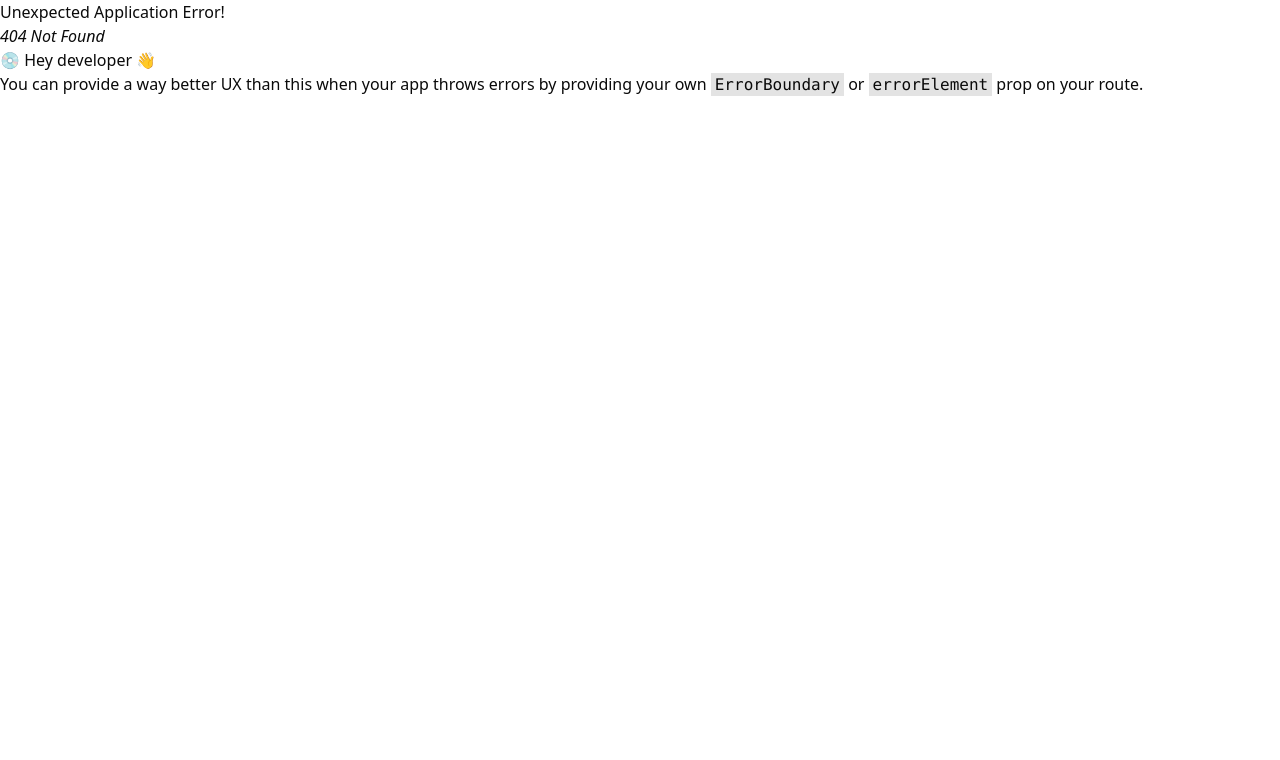
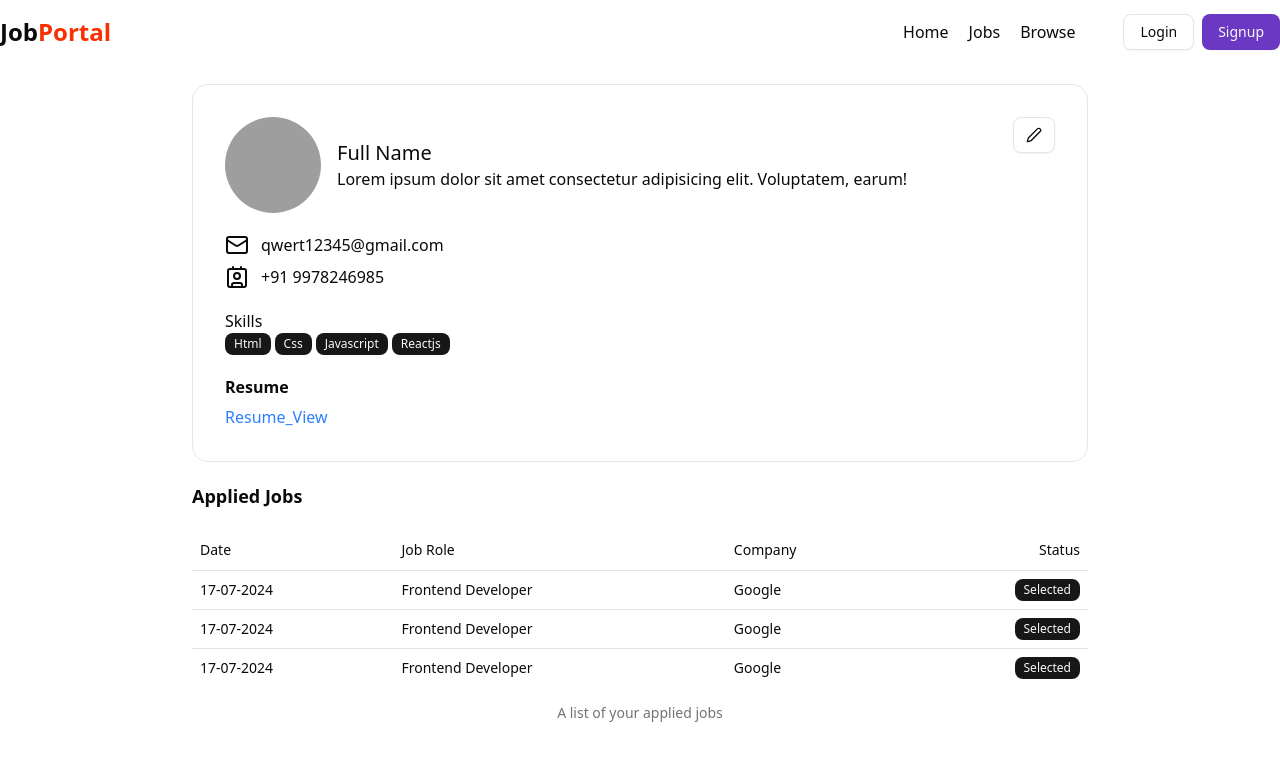
Before and after one commit to DhananjoyShaw/job-portal, a React (Vite) app in the folder frontend/: page /profile in a window 1280 px wide. Before the commit this address had no page. Shown: the top 760 px of the page. Built offline with nearby package versions, Linux system fonts and the light colour scheme; grey boxes are pictures that could not be loaded.

Commit message:
feat(ui): building user profile and job description page

```diff
--- /dev/null
+++ b/frontend/src/components/AppliedJobTable.jsx
@@ -0,0 +1,35 @@
+import React from 'react'
+import { Table, TableCaption, TableCell, TableHead, TableRow, TableBody, TableHeader } from './ui/table'
+import { Badge } from './ui/badge'
+
+const AppliedJobTable = () => {
+    return (
+        <div>
+            <Table>
+                <TableCaption>A list of your applied jobs</TableCaption>
+                <TableHeader>
+                    <TableRow>
+                        <TableHead>Date</TableHead>
+                        <TableHead>Job Role</TableHead>
+                        <TableHead>Company</TableHead>
+                        <TableHead className="text-right">Status</TableHead>
+                    </TableRow>
+                </TableHeader>
+                <TableBody>
+                    {
+                        [1, 2, 3].map((item, index) => (
+                            <TableRow key={index}>
+                                <TableCell>17-07-2024</TableCell>
+                                <TableCell>Frontend Developer</TableCell>
+                                <TableCell>Google</TableCell>
+                                <TableCell className="text-right"><Badge>Selected</Badge> </TableCell>
+                            </TableRow>
+                        ))
+                    }
+                </TableBody>
+            </Table>
+        </div>
+    )
+}
+
+export default AppliedJobTable;
--- a/frontend/src/components/Job.jsx
+++ b/frontend/src/components/Job.jsx
@@ -3,8 +3,12 @@ import { Button } from './ui/button'
 import { Bookmark } from 'lucide-react'
 import { Avatar, AvatarImage } from './ui/avatar'
 import { Badge } from './ui/badge'
+import { useNavigate } from 'react-router-dom'
 
 const Job = () => {
+    const navigate = useNavigate();
+    const JOB_ID = "qgjhwet12u4t27436638573273hdfn8y4w";
+
     return (
         <div className='p-5 rounded-md shadow-xl bg-white border border-gray-100'>
             <div className='flex items-center justify-between'>
@@ -33,7 +37,7 @@ const Job = () => {
                 <Badge className={'text-[#7209b7] font-bold'} variant="ghost">LPA</Badge>
             </div>
             <div className='flex items-center gap-4 mt-4'>
-                <Button variant="outline">Details</Button>
+                <Button onClick={() => navigate(`/description/${JOB_ID}`)} variant="outline">Details</Button>
                 <Button className="bg-[#7209b7]">Save For Later</Button>
             </div>
         </div>
--- /dev/null
+++ b/frontend/src/components/JobDescription.jsx
@@ -0,0 +1,39 @@
+import React from 'react'
+import { Badge } from './ui/badge'
+import { Button } from './ui/button'
+
+const JobDescription = () => {
+    const isApplied = false;
+
+    return (
+        <div className='max-w-7xl mx-auto my-10'>
+            <div className='flex items-center justify-between'>
+                <div>
+                    <h1 className='font-bold text-xl'>Title</h1>
+                    <div className='flex items-center gap-2 mt-4'>
+                        <Badge className={'text-blue-700 font-bold'} variant="ghost">Positions</Badge>
+                        <Badge className={'text-[#F83002] font-bold'} variant="ghost">Part Time</Badge>
+                        <Badge className={'text-[#7209b7] font-bold'} variant="ghost">LPA</Badge>
+                    </div>
+                </div>
+                <Button
+                    disabled={isApplied}
+                    className={`rounded-lg ${isApplied ? 'bg-gray-600 cursor-not-allowed' : 'bg-[#7209b7] hover:bg-[#5f32ad]'}`}>
+                    {isApplied ? 'Already Applied' : 'Apply Now'}
+                </Button>
+            </div>
+            <h1 className='border-b-2 border-b-gray-300 font-medium py-4'>Job Description</h1>
+            <div className='my-4'>
+                <h1 className='font-bold my-1'>Role: <span className='pl-4 font-normal text-gray-800'>Frontend Developer</span></h1>
+                <h1 className='font-bold my-1'>Location: <span className='pl-4 font-normal text-gray-800'>Hyderabad</span></h1>
+                <h1 className='font-bold my-1'>Description: <span className='pl-4 font-normal text-gray-800'>Lorem ipsum dolor sit amet consectetur adipisicing elit. Quibusdam, culpa! Qui amet veniam doloremque!</span></h1>
+                <h1 className='font-bold my-1'>Experience: <span className='pl-4 font-normal text-gray-800'>1+ yrs</span></h1>
+                <h1 className='font-bold my-1'>Salary: <span className='pl-4 font-normal text-gray-800'>10 LPA</span></h1>
+                <h1 className='font-bold my-1'>Total Applicants: <span className='pl-4 font-normal text-gray-800'>10</span></h1>
+                <h1 className='font-bold my-1'>Posted Date: <span className='pl-4 font-normal text-gray-800'>14-04-2025</span></h1>
+            </div>
+        </div>
+    )
+}
+
+export default JobDescription;
--- /dev/null
+++ b/frontend/src/components/Profile.jsx
@@ -0,0 +1,64 @@
+import React from 'react'
+import Navbar from './shared/Navbar'
+import { Avatar, AvatarImage } from './ui/avatar'
+import { Button } from './ui/button'
+import { Contact, Mail, Pen } from 'lucide-react'
+import { Badge } from './ui/badge'
+import { Label } from './ui/label'
+import AppliedJobTable from './AppliedJobTable.jsx'
+
+const skills = ["Html", "Css", "Javascript", "Reactjs"]
+const isResume = true;
+
+const Profile = () => {
+    return (
+        <div>
+            <Navbar />
+            <div className='max-w-4xl mx-auto bg-white border border-gray-200 rounded-2xl my-5 p-8'>
+                <div className='flex justify-between'>
+                    <div className='flex items-center gap-4'>
+                        <Avatar className="h-24 w-24">
+                            <AvatarImage src="https://github.com/shadcn.png" alt="profile" />
+                        </Avatar>
+                        <div>
+                            <h1 className='font-medium text-xl'>Full Name</h1>
+                            <p>Lorem ipsum dolor sit amet consectetur adipisicing elit. Voluptatem, earum!</p>
+                        </div>
+                    </div>
+                    <Button className="text-right" variant="outline"><Pen /></Button>
+                </div>
+                <div className='my-5'>
+                    <div className='flex items-center gap-3 my-2'>
+                        <Mail />
+                        <span>qwert12345@gmail.com</span>
+                    </div>
+                    <div className='flex items-center gap-3 my-2'>
+                        <Contact />
+                        <span>+91 9978246985</span>
+                    </div>
+                </div>
+                <div className='my-5'>
+                    <h1>Skills</h1>
+                    <div className='flex items-center gap-1'>
+                        {
+                            skills.length !== 0 ? skills.map((item, index) => <Badge key={index}>{item}</Badge>) : <span>NA</span>
+                        }
+                    </div>
+                </div>
+                <div className='grid w-full max-w-sm items-center gap-1.5'>
+                    <Label className="text-md font-bold">Resume</Label>
+                    {
+                        isResume ? <a target='blank' href="https://chatgpt.com" className='text-blue-500 w-full hover:underline cursor-pointer'>Resume_View</a> : <span>NA</span>
+                    }
+                </div>
+            </div>
+            <div className='max-w-4xl mx-auto bg-white rounded-2xl'>
+                <h1 className='font-bold text-lg my-5'>Applied Jobs</h1>
+                {/* Applied Job Table   */}
+                <AppliedJobTable />
+            </div>
+        </div>
+    )
+}
+
+export default Profile;
--- a/frontend/src/components/auth/Login.jsx
+++ b/frontend/src/components/auth/Login.jsx
@@ -6,7 +6,7 @@ import { RadioGroup } from '../ui/radio-group'
 import { Button } from '../ui/button'
 import { Link, useNavigate } from 'react-router-dom'
 import { useDispatch, useSelector } from 'react-redux'
-import { setLoading } from '../../redux/authSlice.js'
+import { setLoading, setUser } from '../../redux/authSlice.js'
 import axios from 'axios'
 import { USER_API_END_POINT } from '../../utils/constants.js'
 import { toast } from 'sonner'
@@ -40,6 +40,7 @@ const Login = () => {
             });
 
             if (res.data.success) {
+                dispatch(setUser(res.data.user));
                 navigate("/");
                 toast.success(res.data.message);
             }
--- a/frontend/src/components/shared/Navbar.jsx
+++ b/frontend/src/components/shared/Navbar.jsx
@@ -4,12 +4,13 @@ import { Button } from '../ui/button'
 import { Avatar, AvatarImage } from '../ui/avatar'
 import { LogOut, User2 } from 'lucide-react'
 import { Link, useNavigate } from 'react-router-dom'
+import { useSelector } from 'react-redux'
 import axios from 'axios'
 import { USER_API_END_POINT } from '../../utils/constants.js'
 import { toast } from 'sonner'
 
 const Navbar = () => {
-    const user = true;
+    const { user } = useSelector(store => store.auth);
     const navigate = useNavigate();
 
     const logoutHandler = async () => {
--- /dev/null
+++ b/frontend/src/components/ui/table.jsx
@@ -0,0 +1,121 @@
+import * as React from "react"
+
+import { cn } from "@/lib/utils"
+
+function Table({
+  className,
+  ...props
+}) {
+  return (
+    (<div data-slot="table-container" className="relative w-full overflow-x-auto">
+      <table
+        data-slot="table"
+        className={cn("w-full caption-bottom text-sm", className)}
+        {...props} />
+    </div>)
+  );
+}
+
+function TableHeader({
+  className,
+  ...props
+}) {
+  return (
+    (<thead
+      data-slot="table-header"
+      className={cn("[&_tr]:border-b", className)}
+      {...props} />)
+  );
+}
+
+function TableBody({
+  className,
+  ...props
+}) {
+  return (
+    (<tbody
+      data-slot="table-body"
+      className={cn("[&_tr:last-child]:border-0", className)}
+      {...props} />)
+  );
+}
+
+function TableFooter({
+  className,
+  ...props
+}) {
+  return (
+    (<tfoot
+      data-slot="table-footer"
+      className={cn("bg-muted/50 border-t font-medium [&>tr]:last:border-b-0", className)}
+      {...props} />)
+  );
+}
+
+function TableRow({
+  className,
+  ...props
+}) {
+  return (
+    (<tr
+      data-slot="table-row"
+      className={cn(
+        "hover:bg-muted/50 data-[state=selected]:bg-muted border-b transition-colors",
+        className
+      )}
+      {...props} />)
+  );
+}
+
+function TableHead({
+  className,
+  ...props
+}) {
+  return (
+    (<th
+      data-slot="table-head"
+      className={cn(
+        "text-foreground h-10 px-2 text-left align-middle font-medium whitespace-nowrap [&:has([role=checkbox])]:pr-0 [&>[role=checkbox]]:translate-y-[2px]",
+        className
+      )}
+      {...props} />)
+  );
+}
+
+function TableCell({
+  className,
+  ...props
+}) {
+  return (
+    (<td
+      data-slot="table-cell"
+      className={cn(
+        "p-2 align-middle whitespace-nowrap [&:has([role=checkbox])]:pr-0 [&>[role=checkbox]]:translate-y-[2px]",
+        className
+      )}
+      {...props} />)
+  );
+}
+
+function TableCaption({
+  className,
+  ...props
+}) {
+  return (
+    (<caption
+      data-slot="table-caption"
+      className={cn("text-muted-foreground mt-4 text-sm", className)}
+      {...props} />)
+  );
+}
+
+export {
+  Table,
+  TableHeader,
+  TableBody,
+  TableFooter,
+  TableHead,
+  TableRow,
+  TableCell,
+  TableCaption,
+}
--- a/frontend/src/redux/authSlice.js
+++ b/frontend/src/redux/authSlice.js
@@ -4,13 +4,16 @@ const authSlice = createSlice({
     name: "auth",
     initialState: {
         loading: false,
+        user: null
     },
     reducers: {
         setLoading: (state, action) => {
             state.loading = action.payload;
+        },
+        setUser: (state, action) => {
+            state.user = action.payload;
         }
     }
 });
-
-export const { setLoading } = authSlice.actions;
+export const { setLoading, setUser } = authSlice.actions;
 export default authSlice.reducer;
```
Also changed, not shown: frontend/src/App.jsx (+10 -0 lines).
